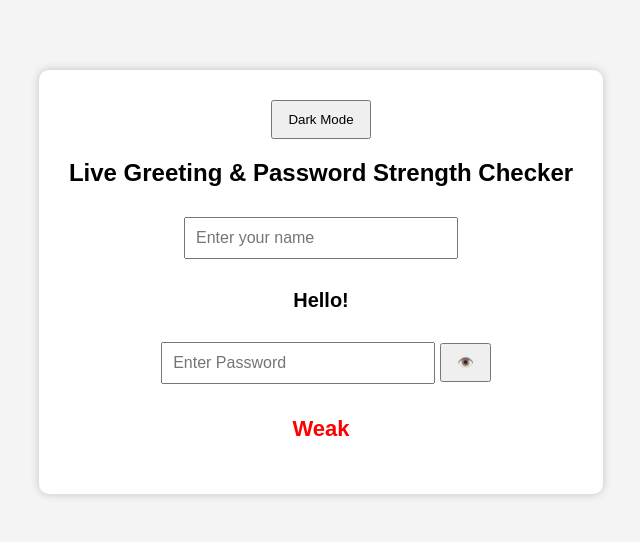
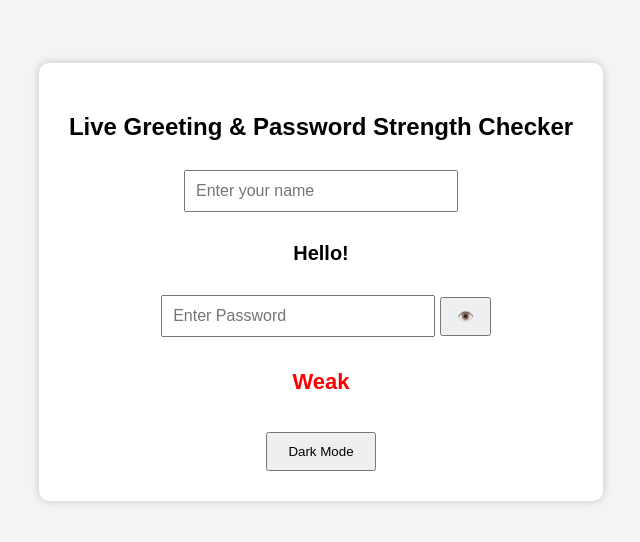
Before and after one commit to rajibnepal047-creator/javascript1, a plain HTML site: page task5/index.html in a window 1280 px wide. Shown: the part 126-668 px from the top of the page, without its empty margins (319-959 px from the left). Drawn offline with Linux system fonts and the light colour scheme.

Commit message:
javascript

```diff
--- a/task5/index.html
+++ b/task5/index.html
@@ -10,8 +10,6 @@
 
 <div class="container">
 
-    <button id="themeBtn"> Dark Mode</button>
-
     <h2>Live Greeting & Password Strength Checker</h2>
 
     <input type="text" id="name" placeholder="Enter your name">
@@ -21,9 +19,11 @@
     <div class="password-box">
         <input type="password" id="password" placeholder="Enter Password">
         <button id="eye">👁️</button>
+
     </div>
 
     <p id="status">Weak</p>
+    <button id="themeBtn"> Dark Mode</button>
 
 </div>
 
--- a/task5/style.css
+++ b/task5/style.css
@@ -57,3 +57,8 @@ button{
     color:red;
     font-weight:bold;
 }
+#themeBtn{
+    margin-top:15px;
+    padding:10px 20px;
+    cursor:pointer;
+}
```
